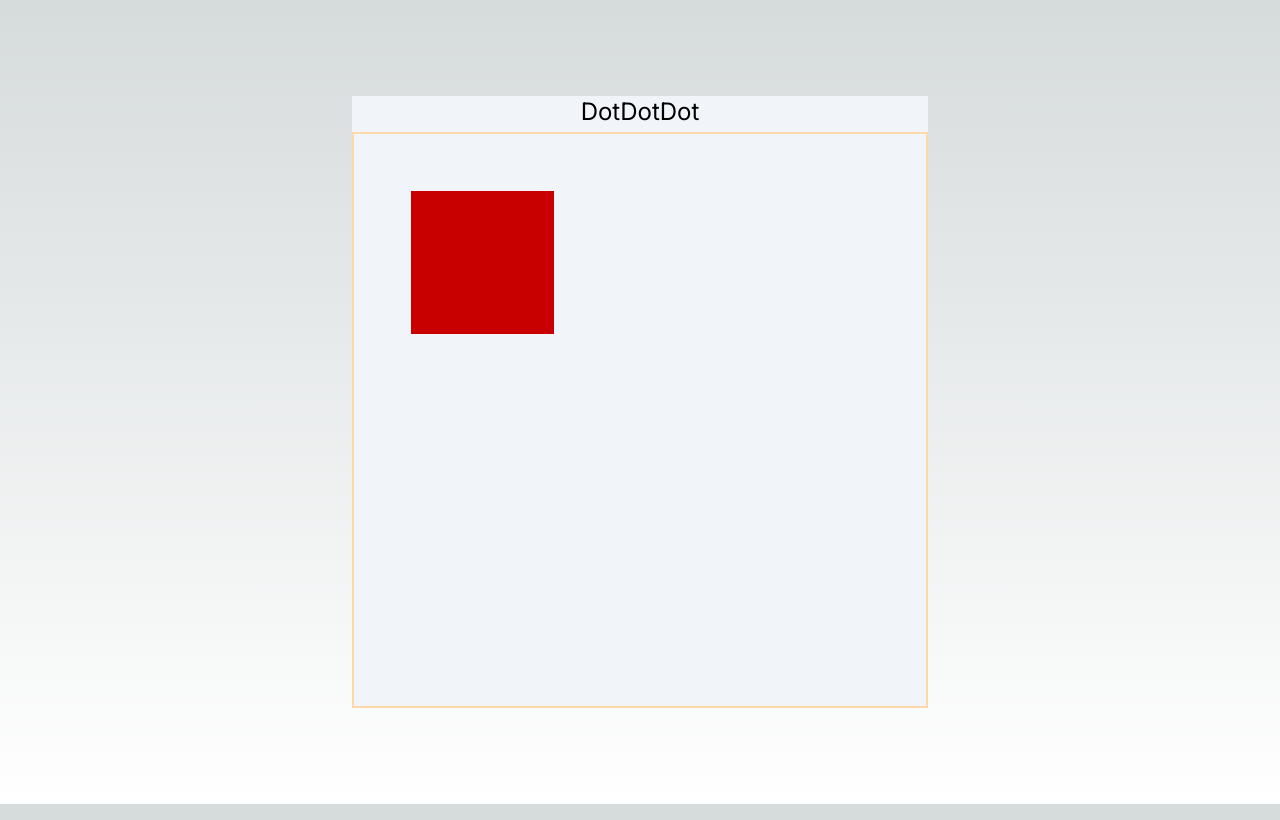
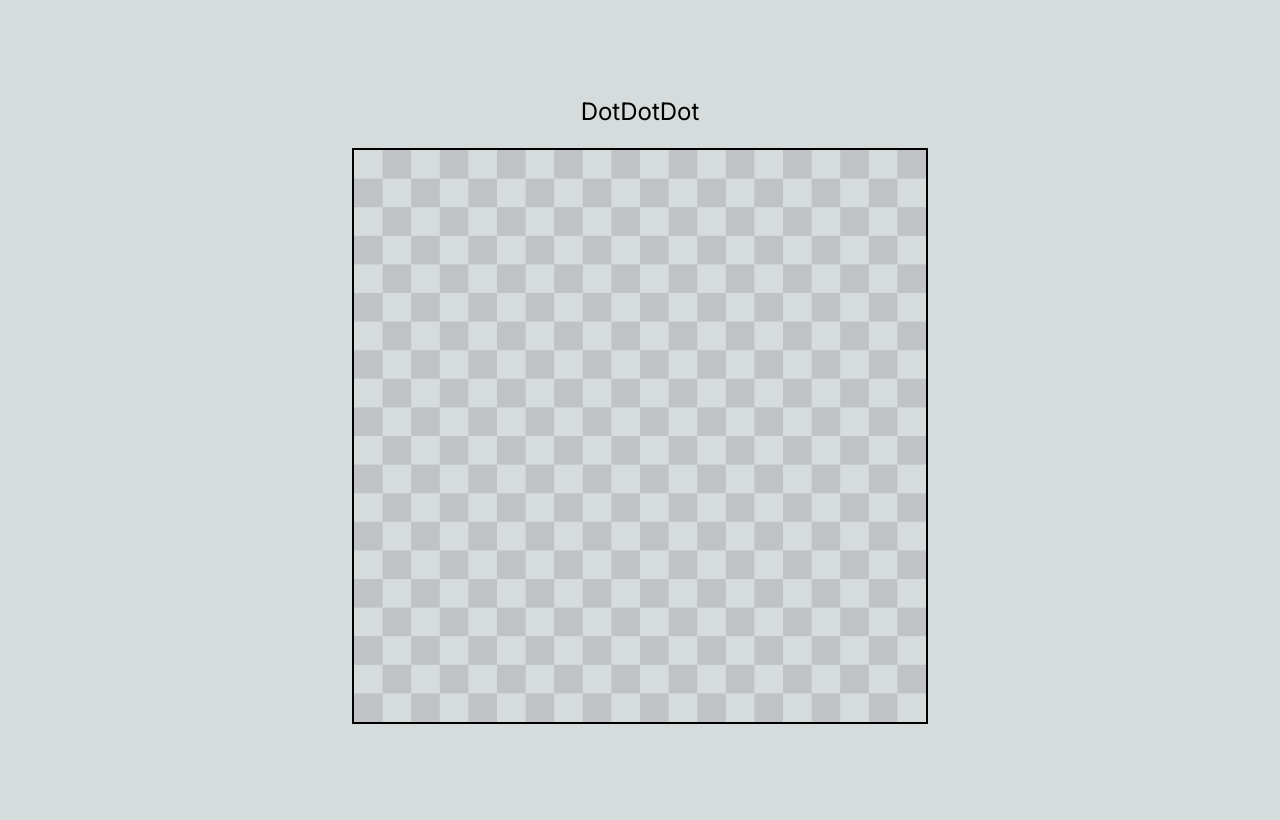
Before and after one commit to Amoong/dotdotdot, a Next.js app: page / in a window 1280 px wide. Built offline with nearby package versions, Linux system fonts and the light colour scheme.

Commit message:
Add Canvas

```diff
--- /dev/null
+++ b/app/components/GridCanvas.tsx
@@ -0,0 +1,54 @@
+import { useCallback, useEffect, useRef } from "react";
+
+interface Props {
+  width: number;
+  height: number;
+  gap: number;
+}
+
+function GridCanvas(props: Props) {
+  const ref = useRef<HTMLCanvasElement>(null);
+
+  const initGridCanvas = useCallback(() => {
+    if (!ref.current || !ref.current.getContext) {
+      return;
+    }
+
+    const ctx = ref.current.getContext("2d");
+
+    if (!ctx) {
+      return;
+    }
+
+    ctx.imageSmoothingEnabled = false;
+
+    for (let i = 0; i < props.height / props.gap; i++) {
+      for (let j = 0; j < props.width / props.gap; j++) {
+        if ((i + j) % 2 === 0) {
+          continue;
+        }
+
+        const x = j * props.gap;
+        const y = i * props.gap;
+        ctx.fillStyle = "#c0c2c5";
+        ctx.fillRect(x, y, props.gap, props.gap);
+      }
+    }
+  }, [props.height, props.width, props.gap]);
+
+  useEffect(() => {
+    initGridCanvas();
+  }, [initGridCanvas]);
+
+  return (
+    <canvas
+      role="presentation"
+      ref={ref}
+      width={props.width}
+      height={props.height}
+      className="absolute left-0 top-0 w-full border-2 border-solid border-black"
+    ></canvas>
+  );
+}
+
+export default GridCanvas;
--- a/app/components/MainCanvas.tsx
+++ b/app/components/MainCanvas.tsx
@@ -1,38 +1,73 @@
 "use client";
 
-import { useEffect, useRef } from "react";
+import { useEffect, useRef, useState } from "react";
+import GridCanvas from "./GridCanvas";
 
-function MainCanvas() {
+interface Props {
+  width: number;
+  height: number;
+}
+
+function MainCanvas(props: Props) {
+  const [girdWidth, setGridWidth] = useState(0);
+  const [gridHeight, setGridHeight] = useState(0);
+  const [gridGap, setGridGap] = useState(0);
+
+  const ref = useRef<HTMLDivElement>(null);
   const canvasRef = useRef<HTMLCanvasElement>(null);
+  const gridCanvasRef = useRef<HTMLCanvasElement>(null);
 
   useEffect(() => {
     if (!canvasRef.current || !canvasRef.current.getContext) {
-      console.log(1);
       return;
     }
 
     const ctx = canvasRef.current.getContext("2d");
 
     if (!ctx) {
-      console.log(2);
       return;
     }
     ctx.imageSmoothingEnabled = false;
 
-    ctx.fillStyle = "rgb(200, 0, 0)";
-    ctx.fillRect(2, 2, 5, 5);
+    for (let i = 0; i < props.width; i++) {
+      for (let j = 0; j < props.height; j++) {
+        const color = (i + j) % 2 === 0 ? "white" : "dodgerblue";
+        ctx.fillStyle = color;
+        // ctx.fillRect(i, j, i + 1, j + 1);
+      }
+    }
+  }, [props.width, props.height]);
+
+  useEffect(() => {
+    if (!ref.current) {
+      return;
+    }
+
+    setGridWidth(ref.current.clientWidth * 2);
+    setGridHeight(ref.current.clientHeight * 2);
   }, []);
 
+  useEffect(() => {
+    if (!ref.current) {
+      return;
+    }
+
+    setGridGap((ref.current.clientWidth * 2) / props.width);
+  }, [props.width]);
+
   return (
-    <canvas
-      ref={canvasRef}
-      id="main-canvas"
-      className="image-ren aspect-square w-full border-2 border-solid border-orange-200"
-      width={20}
-      height={20}
-    >
-      Your browser does not support canvas. 😭
-    </canvas>
+    <section ref={ref} className="relative w-full">
+      <GridCanvas width={girdWidth} height={gridHeight} gap={gridGap} />
+      <canvas
+        role="presentation"
+        ref={canvasRef}
+        className="image-ren w-full border-2 border-solid border-gray-300"
+        width={props.width}
+        height={props.height}
+      >
+        Your browser does not support canvas. 😭
+      </canvas>
+    </section>
   );
 }
 
--- a/app/globals.css
+++ b/app/globals.css
@@ -4,26 +4,20 @@
 
 :root {
   --foreground-rgb: 0, 0, 0;
-  --background-start-rgb: 214, 219, 220;
-  --background-end-rgb: 255, 255, 255;
+  --background-rgb: 214, 219, 220;
 }
 
 /* @media (prefers-color-scheme: dark) {
   :root {
     --foreground-rgb: 255, 255, 255;
-    --background-start-rgb: 0, 0, 0;
+    --background-rgb: 0, 0, 0;
     --background-end-rgb: 0, 0, 0;
   }
 } */
 
 body {
   color: rgb(var(--foreground-rgb));
-  background: linear-gradient(
-      to bottom,
-      transparent,
-      rgb(var(--background-end-rgb))
-    )
-    rgb(var(--background-start-rgb));
+  background: rgb(var(--background-rgb));
 }
 
 canvas {
--- a/app/page.tsx
+++ b/app/page.tsx
@@ -3,9 +3,9 @@ import MainCanvas from "./components/MainCanvas";
 export default function Home() {
   return (
     <main className="flex min-h-screen flex-col items-center justify-between p-24">
-      <div className="flex w-screen max-w-xl flex-col items-center bg-slate-100">
-        <h1 className="mb-1 text-2xl">DotDotDot</h1>
-        <MainCanvas />
+      <div className="flex w-screen max-w-xl flex-col items-center bg-transparent">
+        <h1 className="mb-5 text-2xl">DotDotDot</h1>
+        <MainCanvas width={20} height={20} />
       </div>
     </main>
   );
```
